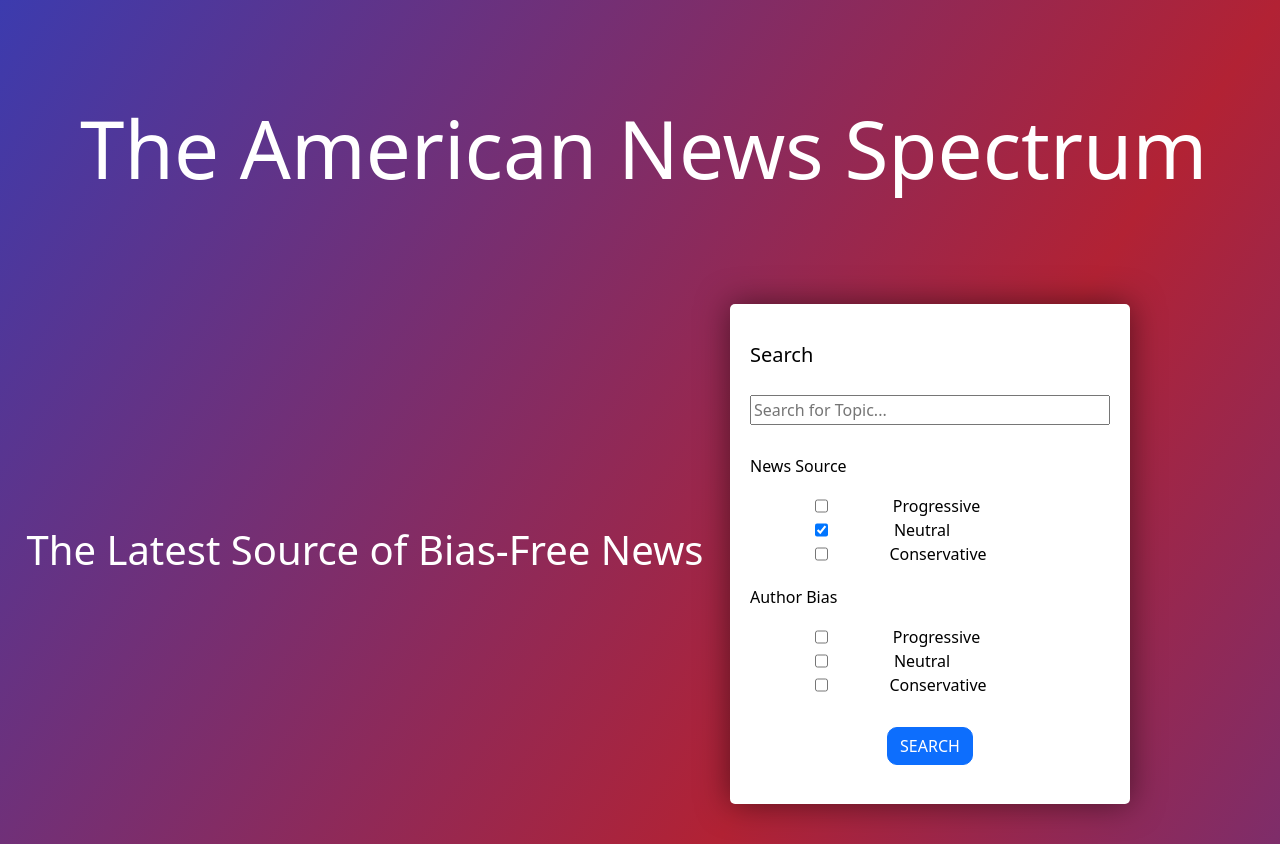
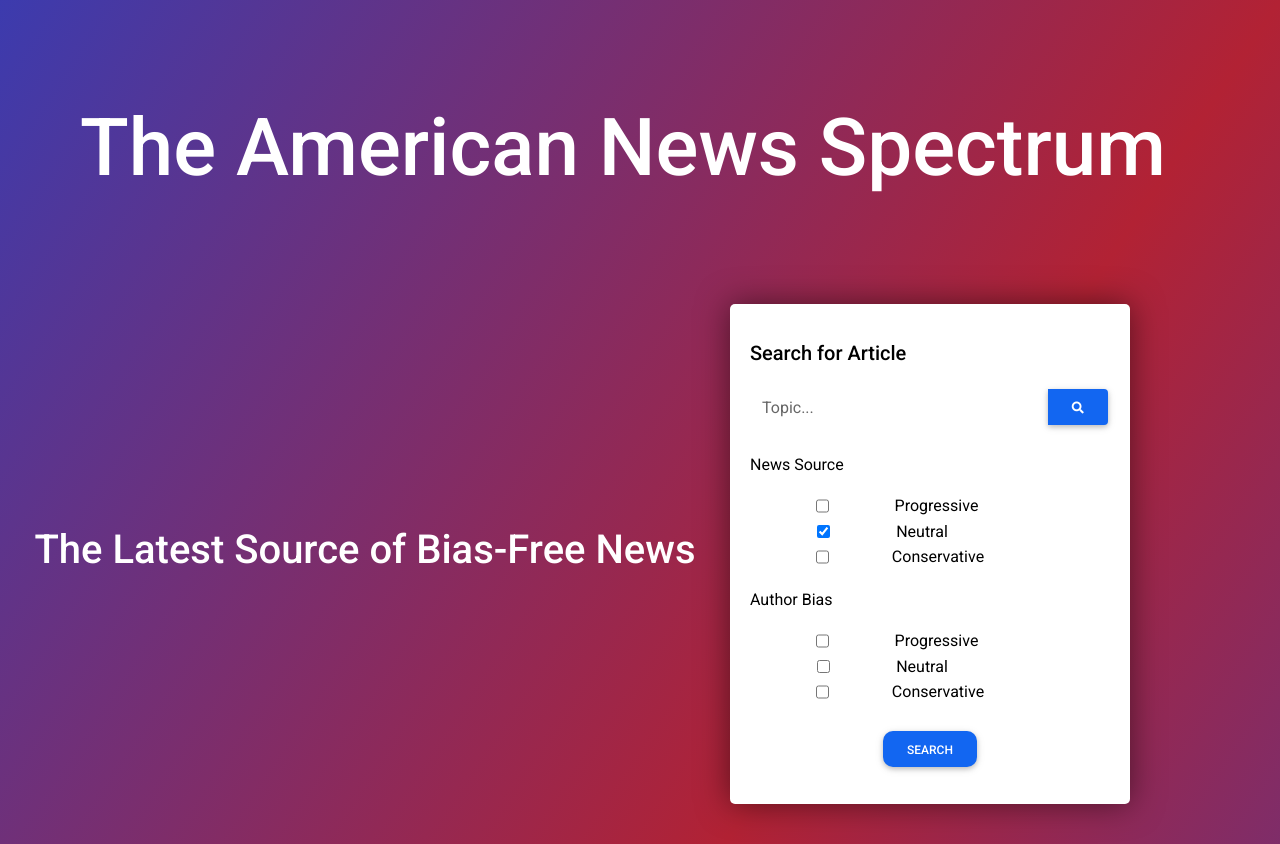
Before and after one commit to MegaClin10/TH21-NewSpectrum, a PHP site: page / in a window 1280 px wide. Shown: the top 844 px of the page. Run offline with PHP 8.4, Linux system fonts and the light colour scheme; some libraries are stand-ins or nearby versions.

Commit message:
updated search bar on index page

```diff
--- a/assets/lm-css/indexStyle-lm.css
+++ b/assets/lm-css/indexStyle-lm.css
@@ -4,7 +4,7 @@ body {
 
 body div {
     color: white;
-    /* border: 1px solid white; */
+    /* border: 1px solid black; */
 }
 
 .title-container{
@@ -97,8 +97,8 @@ body div {
     display: flex;
 }
 
-.search-bar-landing input {
-    width: 100%;
+.form-outline {
+    width:83%;
 }
 
 .news-source-bias{
--- a/index.html
+++ b/index.html
@@ -5,6 +5,24 @@
 
         <link rel="stylesheet" href="assets/lm-css/indexStyle-lm.css">
         <link href="https://cdn.jsdelivr.net/npm/bootstrap@5.0.0-beta1/dist/css/bootstrap.min.css" rel="stylesheet" integrity="sha384-giJF6kkoqNQ00vy+HMDP7azOuL0xtbfIcaT9wjKHr8RbDVddVHyTfAAsrekwKmP1" crossorigin="anonymous">
+
+
+        <!-- Font Awesome -->
+        <link
+        href="https://cdnjs.cloudflare.com/ajax/libs/font-awesome/5.15.1/css/all.min.css"
+        rel="stylesheet"
+        />
+        <!-- Google Fonts -->
+        <link
+        href="https://fonts.googleapis.com/css?family=Roboto:300,400,500,700&display=swap"
+        rel="stylesheet"
+        />
+        <!-- MDB -->
+        <link
+        href="https://cdnjs.cloudflare.com/ajax/libs/mdb-ui-kit/3.2.0/mdb.min.css"
+        rel="stylesheet"
+        />
+
 
         <title>Landing Page</title>
     </head>
@@ -26,11 +44,19 @@
             <div class="fill-div">
                 <div class="search-box-container">
                     <div class="search-title">
-                        <h5>Search</h5>
+                        <h5>Search for Article</h5>
                     </div>
 
                     <div class="search-bar-landing">
-                        <input type="text" placeholder="Search for Topic...">
+                        <div class="input-group">
+                            <div class="form-outline">
+                              <input id="search-input" type="search" id="form1" class="form-control" />
+                              <label class="form-label" for="form1">Topic...</label>
+                            </div>
+                            <button id="search-button" type="button" class="btn btn-primary">
+                              <i class="fas fa-search"></i>
+                            </button>
+                          </div>
                     </div>
 
                     <div class="news-source-bias">
@@ -162,9 +188,10 @@
                           </ul>
                         </div>
                       </div>
-
                 </div>
             </div>
        </div>
+
+       <script src="index.js"></script>
     </body>
 </html>
--- /dev/null
+++ b/index.js
@@ -0,0 +1,6 @@
+const searchButton = document.getElementById('search-button');
+const searchInput = document.getElementById('search-input');
+searchButton.addEventListener('click', () => {
+  const inputValue = searchInput.value;
+  alert(inputValue);
+});
```
